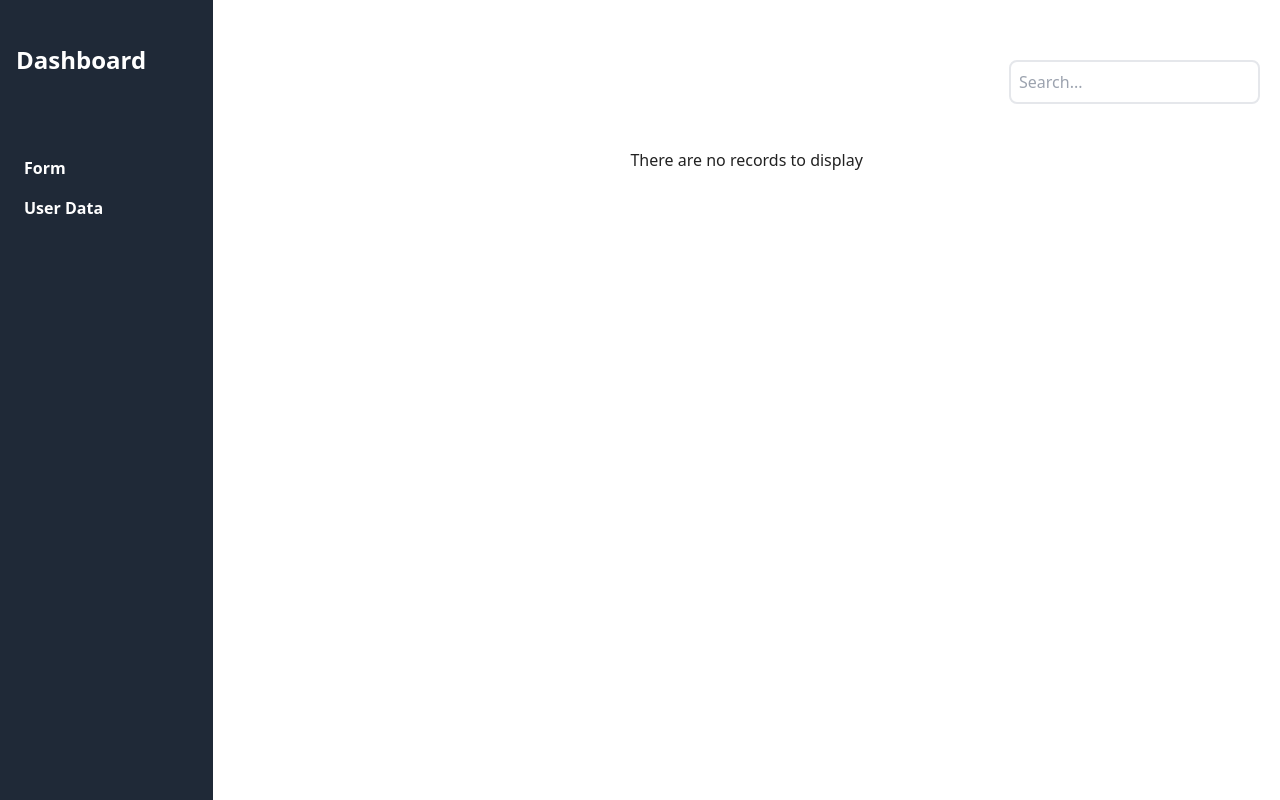
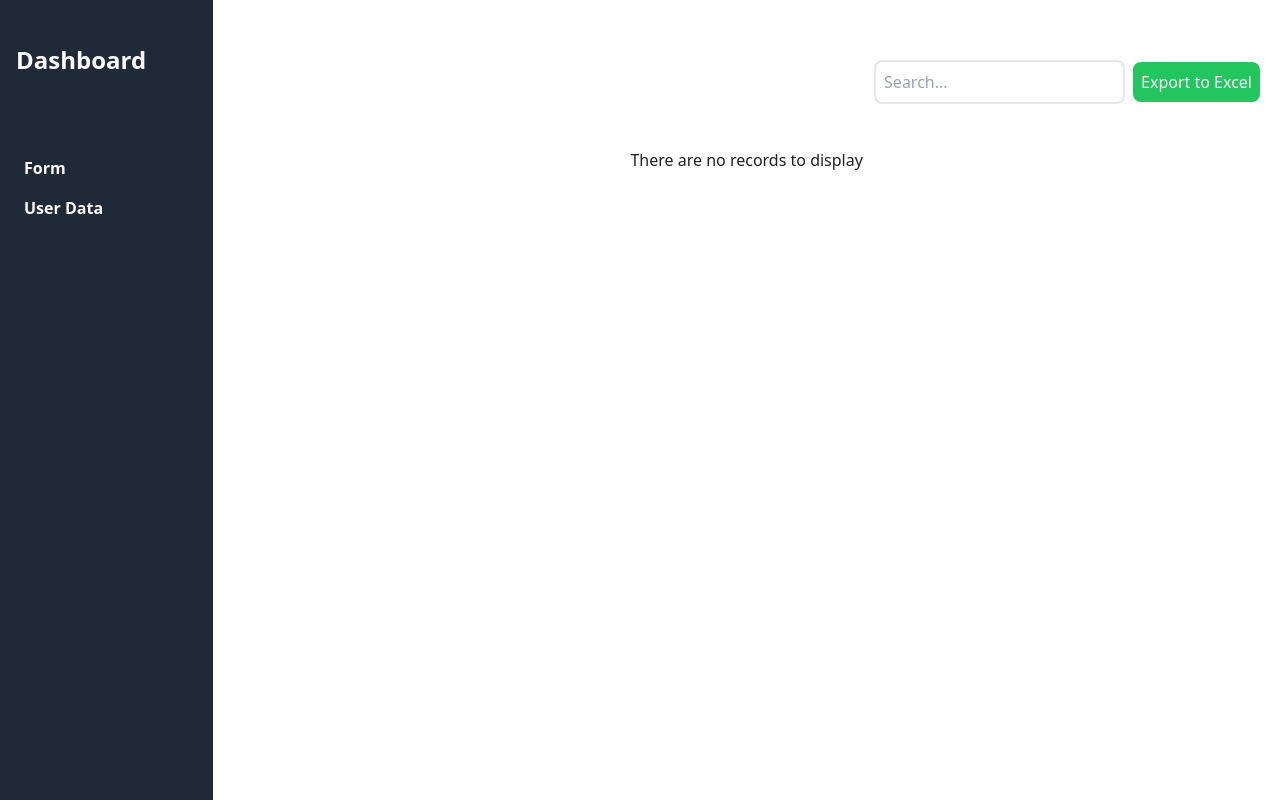
Before and after one commit to AlFahadAnsari/Data-table-redux, a React (Vite) app: page /user in a window 1280 px wide. Built offline with nearby package versions, Linux system fonts and the light colour scheme.

Commit message:
add excel converter

```diff
--- a/package.json
+++ b/package.json
@@ -19,7 +19,8 @@
     "react-hot-toast": "^2.4.1",
     "react-redux": "^9.1.2",
     "react-table": "^7.8.0",
-    "redux": "^5.0.1"
+    "redux": "^5.0.1",
+    "xlsx": "^0.18.5"
   },
   "devDependencies": {
     "@types/react": "^18.2.66",
--- a/src/components/User.jsx
+++ b/src/components/User.jsx
@@ -2,6 +2,7 @@ import React, { useState } from 'react';
 import { Link } from 'react-router-dom';
 import { useSelector } from 'react-redux';
 import DataTable from 'react-data-table-component';
+import * as XLSX from 'xlsx';
 
 const User = () => {
   const entries = useSelector((state) => state.data.entries);
@@ -41,28 +42,40 @@ const User = () => {
     setFilteredEntries(filteredData);
   };
 
+  const exportToExcel = () => {
+    const worksheet = XLSX.utils.json_to_sheet(filteredEntries);
+    const workbook = XLSX.utils.book_new();
+    XLSX.utils.book_append_sheet(workbook, worksheet, "UserData");
+    XLSX.writeFile(workbook, "UserData.xlsx");
+  };
+
   return (
     <div className="flex">
       {/* Sidebar */}
       <div className="bg-gray-800 w-64 h-screen">
-        <h1 className="text-white font-bold mt-7  text-2xl p-4">Dashboard</h1>
+        <h1 className="text-white font-bold mt-7 text-2xl p-4">Dashboard</h1>
         <div className="p-4 mt-10">
           <Link to="/" className="block text-white font-bold hover:bg-blue-600 p-2">Form</Link>
           <Link to="/user" className="block text-white font-bold hover:bg-blue-600 p-2">User Data</Link>
         </div>
       </div>
 
-
-
-
       {/* Table */}
       <div className='w-full mt-10'>
-        <div>
-          <input type="text" placeholder='Search...' className='border-2 p-2 rounded-lg my-5 float-right mx-5' onChange={handleSearch} />
+        <div className='flex justify-end items-center mx-5 my-5'>
+          <input
+            type="text"
+            placeholder='Search...'
+            className='border-2 p-2 rounded-lg'
+            onChange={handleSearch}
+          />
+          <button
+            onClick={exportToExcel}
+            className='ml-2 bg-green-500 text-white p-2 rounded-lg'
+          >
+            Export to Excel
+          </button>
         </div>
-
-
-
 
         <DataTable
           columns={columns}
```
Also changed, not shown: 1 other file (tests, documents, lock files or other folders).
